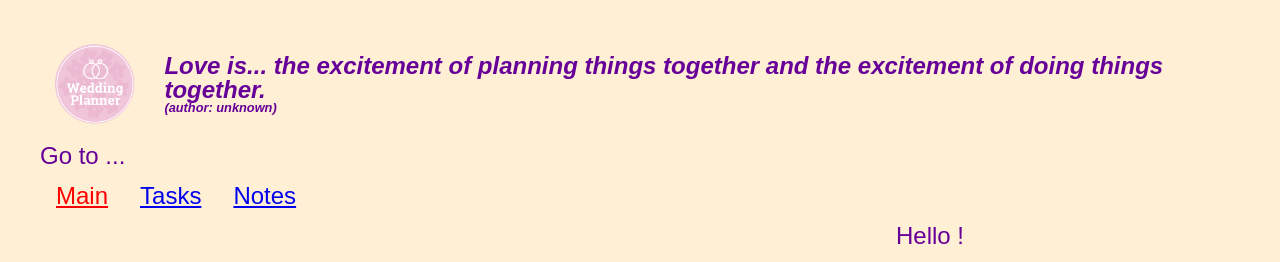
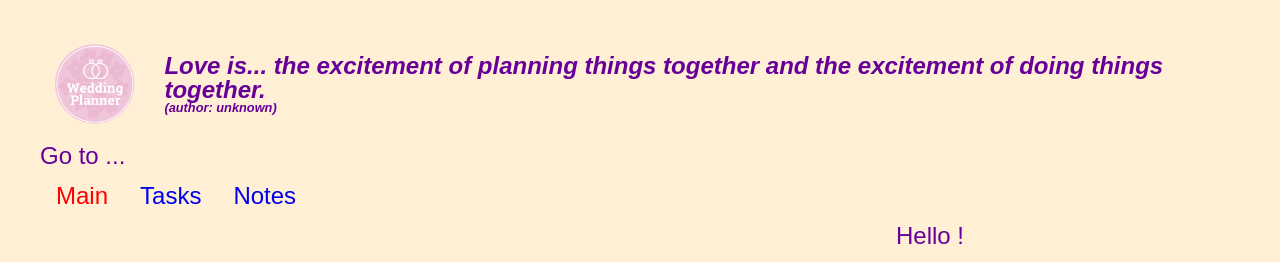
Before and after one commit to ewanaroznik/Wedding-Planner, a React app: page / in a window 1280 px wide. Shown: the top 262 px of the page. Built offline with nearby package versions, Linux system fonts and the light colour scheme; a web font is replaced by a local one.

Commit message:
wedding-planner extra styling

```diff
--- a/src/Template.jsx
+++ b/src/Template.jsx
@@ -18,13 +18,13 @@ export class Template extends React.Component {
             <h2>Go to ...</h2>
             <ul className="menu-list">
                 <li>
-                    <IndexLink to="/" activeClassName="active">Main</IndexLink>
+                    <IndexLink to="/" className='indexlink' activeClassName="active">Main</IndexLink>
                 </li>
                 <li>
-                    <IndexLink to="/tasks" activeClassName="active">Tasks</IndexLink>
+                    <IndexLink to="/tasks" className='indexlink' activeClassName="active">Tasks</IndexLink>
                 </li>
                 <li>
-                    <IndexLink to="/notes" activeClassName="active">Notes</IndexLink>
+                    <IndexLink to="/notes" className='indexlink' activeClassName="active">Notes</IndexLink>
                 </li>
             </ul>
             {this.props.children}
--- a/src/components/Counter.jsx
+++ b/src/components/Counter.jsx
@@ -57,7 +57,7 @@ export class Counter extends React.Component{
         const futureTime = (
             <div>
                 <div>Your big day is on </div>
-                <span>{showDate.toString()}, so in: </span>
+                <div className="showdate">{showDate.toString()}, so in: </div>
                 <div className="deadline-timer-container">
                     <div className="deadline-days">{d.diff(this.state.current, 'days')} days</div>
                     <div className="deadline-hours">{d.diff(this.state.current, 'hour')} hours</div>
--- a/src/components/Tasks.jsx
+++ b/src/components/Tasks.jsx
@@ -27,7 +27,7 @@ export class TaskList extends React.Component{
                 <h3>Get prepared task by task</h3>
                 <div className="tasks-container">
                     <form onSubmit={this.onSubmit}>
-                        <legend className="adding-tasks">Add new tasks here:</legend>
+                        <legend className="adding-tasks">Add new task here:</legend>
                         <input value={this.state.term} onChange={this.onChange} />
                         <button>Submit</button>
                     </form>
--- a/src/css/style.css
+++ b/src/css/style.css
@@ -20,6 +20,10 @@ body footer {
  .active {
     color: red;
 }
+
+ .indexlink{
+     text-decoration: none;
+ }
 
 /*Klasy dla komponentu App*/
 .template-container{
@@ -99,7 +103,12 @@ body footer {
 
 .deadline-seconds {
     padding: 15px;
+}
 
+.showdate {
+    font-size: 1.25rem;
+    margin-top: 0.75rem;
+    text-decoration: underline;
 }
 
 /*Klasy dla komponentu Menu*/
@@ -133,6 +142,8 @@ body footer {
 
 }
 
+/*klasy dla komponentu Notes*/
+
 .new-note {
     font-size: 0.75rem;
     min-height: 5rem;
@@ -165,7 +176,6 @@ body footer {
     font-family: 'Caveat', cursive,sans-serif!important;
     word-break: break-all;
     color: black;
-
 }
 
 /*Klasy dla komponentu Tasks*/
--- a/webpack.config.js
+++ b/webpack.config.js
@@ -18,7 +18,7 @@ module.exports = {
     compress: true,
     hot: true,
     inline: true,
-    port: 7771
+    port: 7775
   },
   module: {
     rules: [
```
Also changed, not shown: src/components/Notes.jsx (+5 -2 lines).
